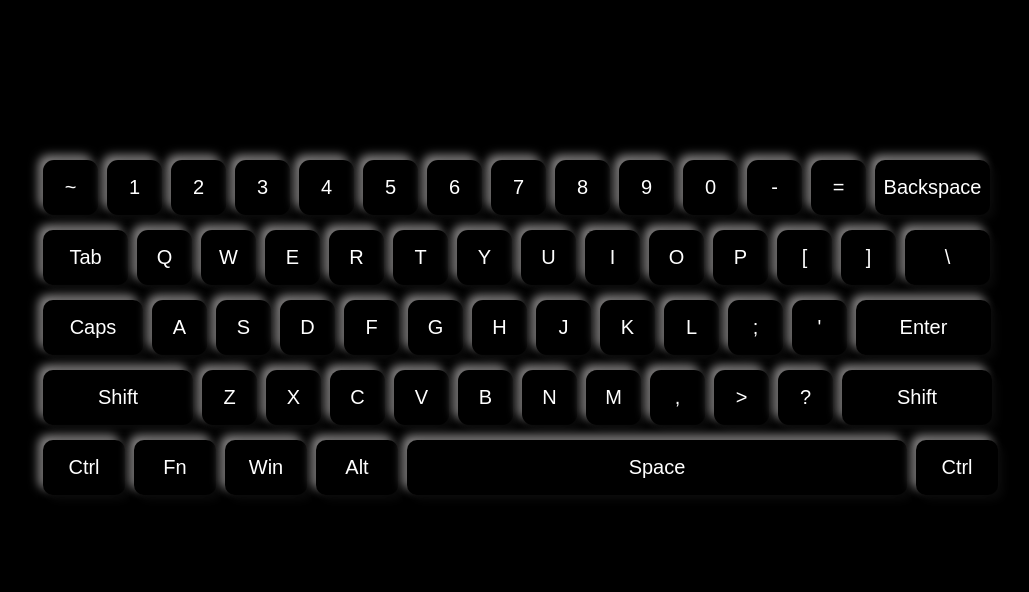
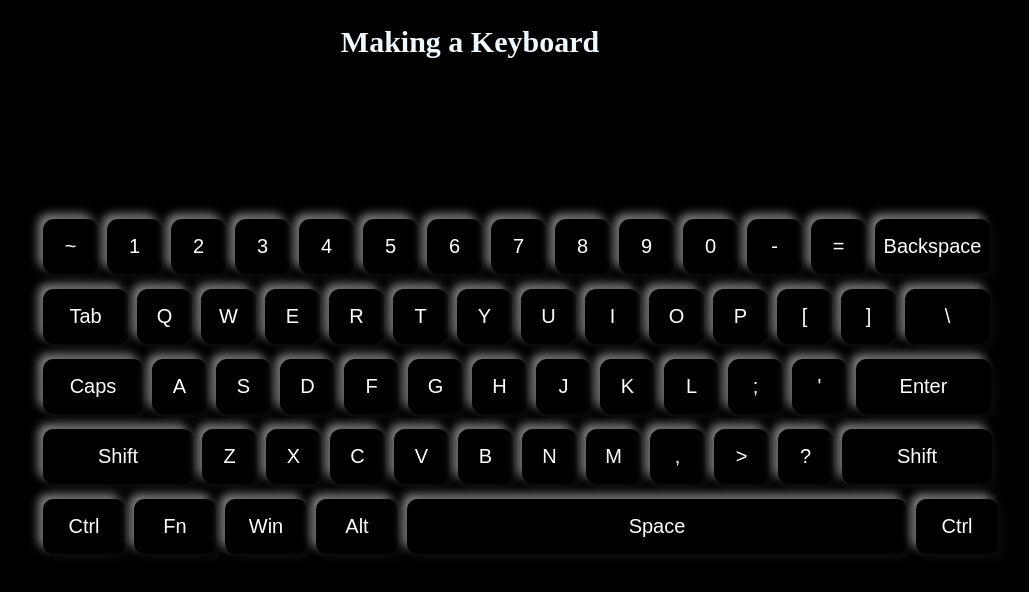
Before and after one commit to syedhassanahmed34/keyboard, a plain HTML site: page index.html in a window 1280 px wide. Shown: the whole page, without its empty margins (170-1199 px from the left). Drawn offline with Linux system fonts and the light colour scheme.

Commit message:
html and CSS files updated

```diff
--- a/index.html
+++ b/index.html
@@ -9,6 +9,7 @@
 </head>
 
 <body>
+    <h2>Making a Keyboard</h2>
     <div class="container">
 
         <div class="row">
--- a/style.css
+++ b/style.css
@@ -58,3 +58,13 @@ button:active{
     width: 500px;
     border-radius: 10px;
 }
+button:hover{
+    cursor: pointer;
+    transform: scale(1.1);
+}
+h2{
+    color: aliceblue;
+    text-align: center;
+    font-weight: bold;
+    font-size: 30px;
+}
```
